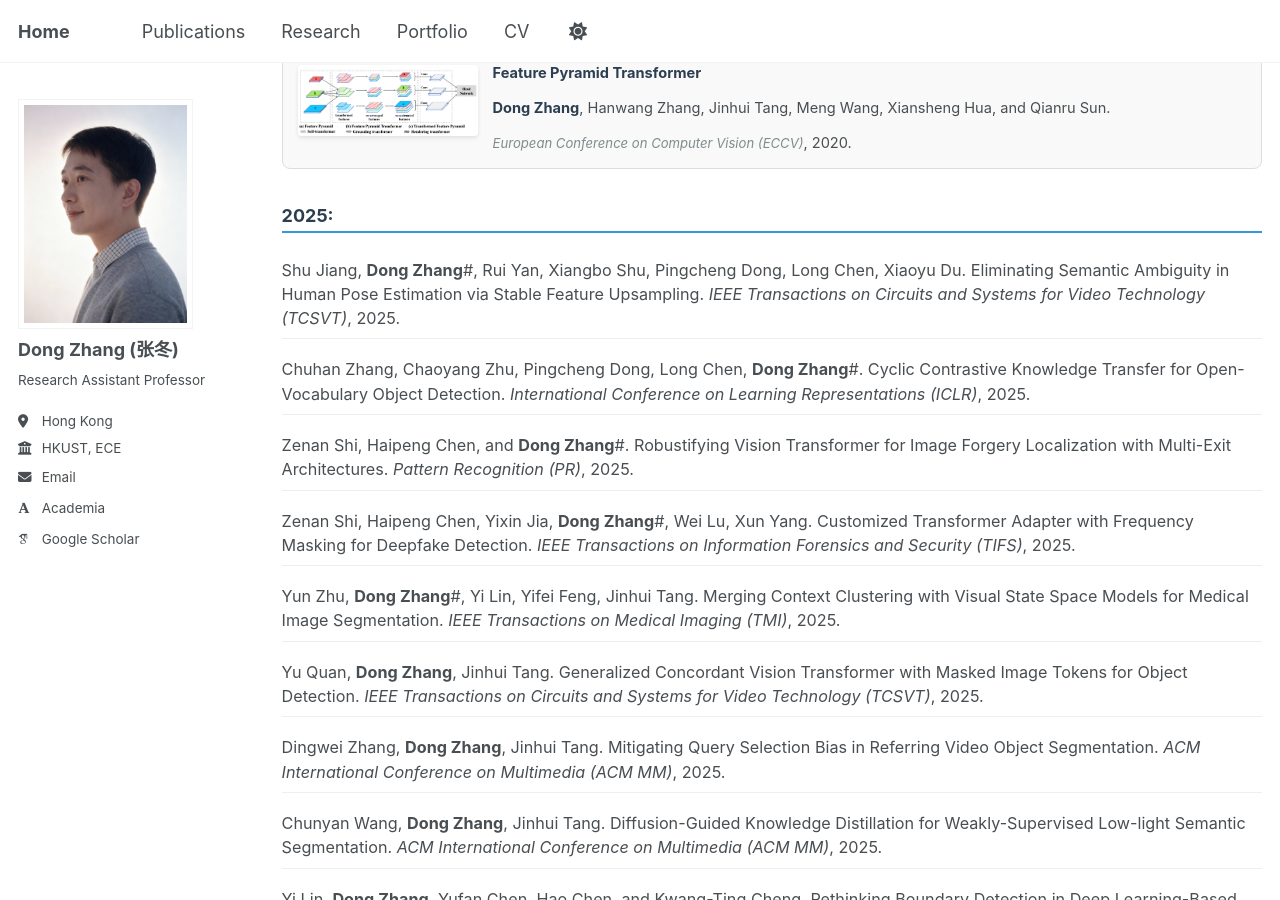
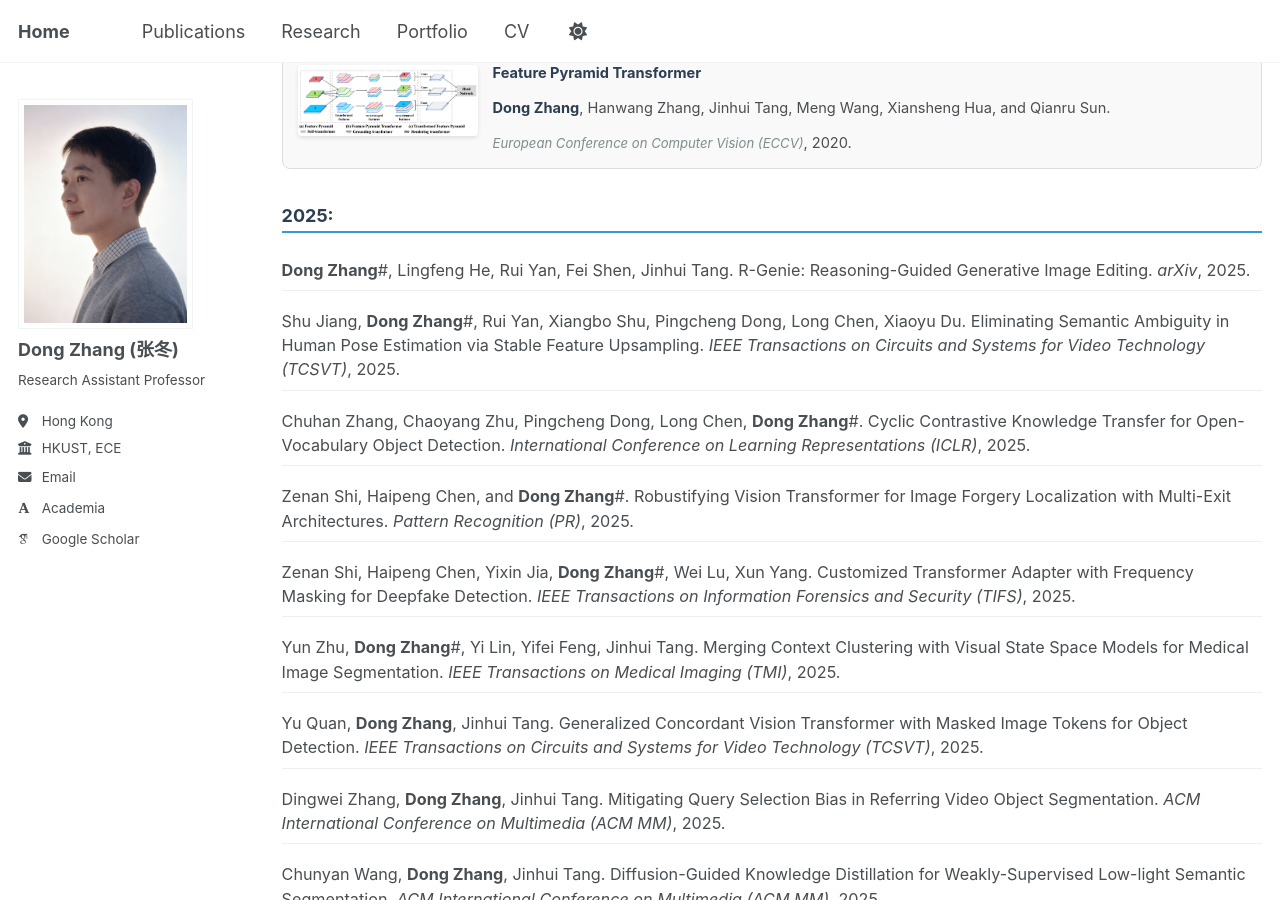
Before and after one commit to dongzhang89/dongzhang89.github.io, a Jekyll site: the page built from _pages/publications.html, in a window 1280 px wide and 900 px high, scrolled down 699 px. Built offline with Jekyll 4.4.1, drawn with Linux system fonts in a browser that asks for light colours; some web fonts are replaced; a script that is not in the unit is left out.

Commit message:
Update publications.html

```diff
--- a/_pages/publications.html
+++ b/_pages/publications.html
@@ -175,6 +175,7 @@ author_profile: true
 <div class="year-section">
 <h3>2025:</h3>
 <ul class="paper-list">
+<li><strong>Dong Zhang</strong>#, Lingfeng He, Rui Yan, Fei Shen, Jinhui Tang. R-Genie: Reasoning-Guided Generative Image Editing. <em>arXiv</em>, 2025.</li>
 <li>Shu Jiang, <strong>Dong Zhang</strong>#, Rui Yan, Xiangbo Shu, Pingcheng Dong, Long Chen, Xiaoyu Du. Eliminating Semantic Ambiguity in Human Pose Estimation via Stable Feature Upsampling. <em>IEEE Transactions on Circuits and Systems for Video Technology (TCSVT)</em>, 2025.</li>
 <li>Chuhan Zhang, Chaoyang Zhu, Pingcheng Dong, Long Chen, <strong>Dong Zhang</strong>#. Cyclic Contrastive Knowledge Transfer for Open-Vocabulary Object Detection. <em>International Conference on Learning Representations (ICLR)</em>, 2025.</li>
 <li>Zenan Shi, Haipeng Chen, and <strong>Dong Zhang</strong>#. Robustifying Vision Transformer for Image Forgery Localization with Multi-Exit Architectures. <em>Pattern Recognition (PR)</em>, 2025.</li>
```
